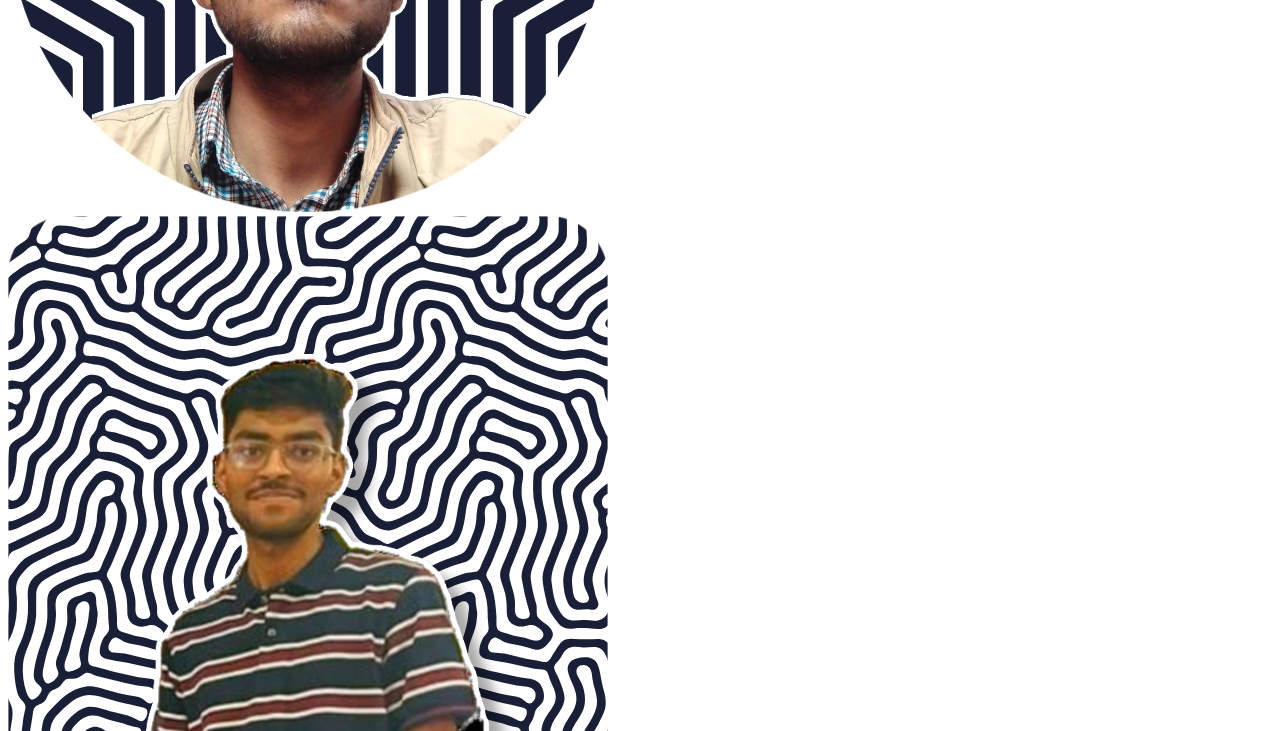
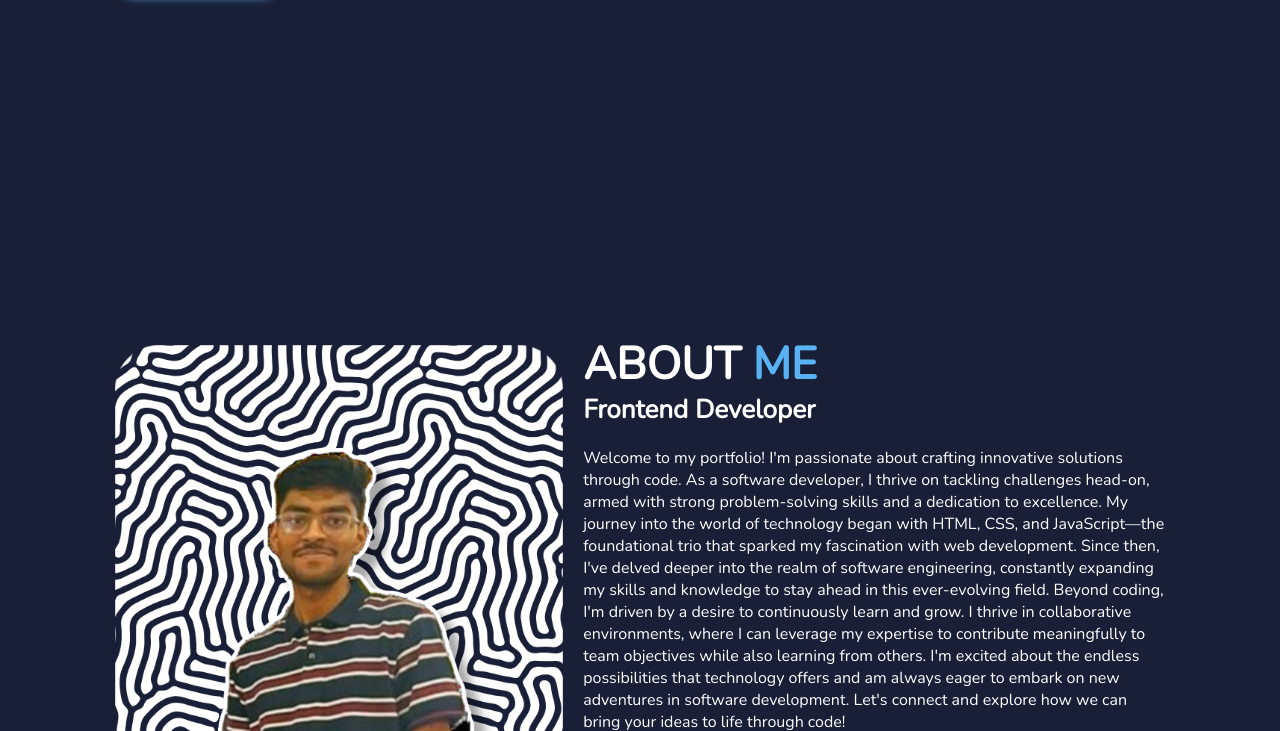
Before and after one commit to priyamsrivastav7/portfolio, a plain HTML site: page index.html in a window 1280 px wide. Shown: the part 669-1400 px from the top of the page. Drawn offline with nearby package versions, Linux system fonts and the light colour scheme; the site is published under a folder, as on GitHub Pages, so addresses that start at the root find nothing.

Commit message:
Update index.html

```diff
--- a/index.html
+++ b/index.html
@@ -6,7 +6,7 @@
     <!-- font awesome -->
     <link rel="stylesheet" href="https://cdnjs.cloudflare.com/ajax/libs/font-awesome/6.5.1/css/all.min.css" integrity="sha512-DTOQO9RWCH3ppGqcWaEA1BIZOC6xxalwEsw9c2QQeAIftl+Vegovlnee1c9QX4TctnWMn13TZye+giMm8e2LwA==" crossorigin="anonymous" referrerpolicy="no-referrer" />
     <!-- main css -->
-    <link rel="stylesheet" href="/Style/styles.css">
+    <link rel="stylesheet" href="Style/styles.css">
     <title>Responsive Personal Website Design | @PriyamSrivastava</title>
 </head>
 <body>
```
